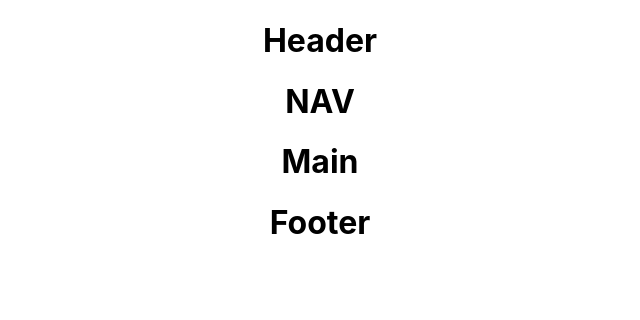
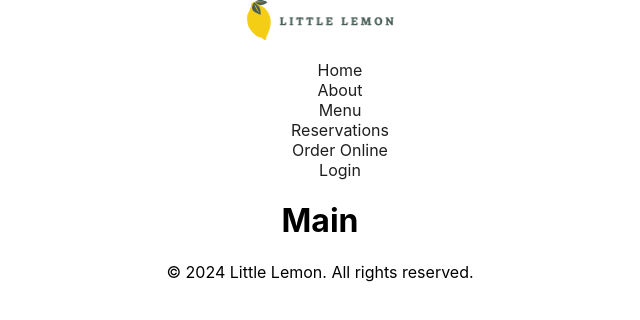
Before and after one commit to SvetikBaglay/lemon-cafe, a React (Create React App) app in the folder lemon-cafe/: page / in a window 1280 px wide. Shown: the top 320 px of the page, without its empty margins (320-960 px from the left). Built offline with nearby package versions, Linux system fonts and the light colour scheme.

Commit message:
added logo lemon & navigation & footer

```diff
--- a/lemon-cafe/src/Footer.js
+++ b/lemon-cafe/src/Footer.js
@@ -3,7 +3,9 @@ import './App.css';
 
 function Footer() {
   return (
-    <h1>Footer</h1>
+    <footer>
+      <p>&copy; 2024 Little Lemon. All rights reserved.</p>
+    </footer>
   );
 }
 
--- a/lemon-cafe/src/Header.js
+++ b/lemon-cafe/src/Header.js
@@ -1,9 +1,13 @@
 
 import './App.css';
 
+
+
 function Header() {
   return (
-    <h1>Header</h1>
+    <header>
+      <img src='/images/logo.jpg' alt="Little Lemon Logo" width="147" height="40"/>
+    </header>
   );
 }
 
--- a/lemon-cafe/src/Nav.js
+++ b/lemon-cafe/src/Nav.js
@@ -3,7 +3,28 @@ import './App.css';
 
 function Nav() {
   return (
-    <h1>NAV</h1>
+    <nav>
+      <ul>
+        <li>
+          <a href="#home">Home</a>
+        </li>
+        <li>
+          <a href="#about">About</a>
+        </li>
+        <li>
+          <a href="#menu">Menu</a>
+        </li>
+        <li>
+          <a href="#contact">Reservations</a>
+        </li>
+        <li>
+          <a href="#contact">Order Online</a>
+        </li>
+        <li>
+          <a href="#contact">Login</a>
+        </li>
+      </ul>
+    </nav>
   );
 }
 
--- a/lemon-cafe/src/index.css
+++ b/lemon-cafe/src/index.css
@@ -11,3 +11,13 @@ code {
   font-family: source-code-pro, Menlo, Monaco, Consolas, 'Courier New',
     monospace;
 }
+
+ul {
+  list-style-type: none;
+
+}
+
+a {
+  text-decoration: none;
+  color: #1E1E1E;
+}
```
Also changed, not shown: lemon-cafe/public/images/logo.jpg (added), lemon-cafe/public/images/logo.png (added).
